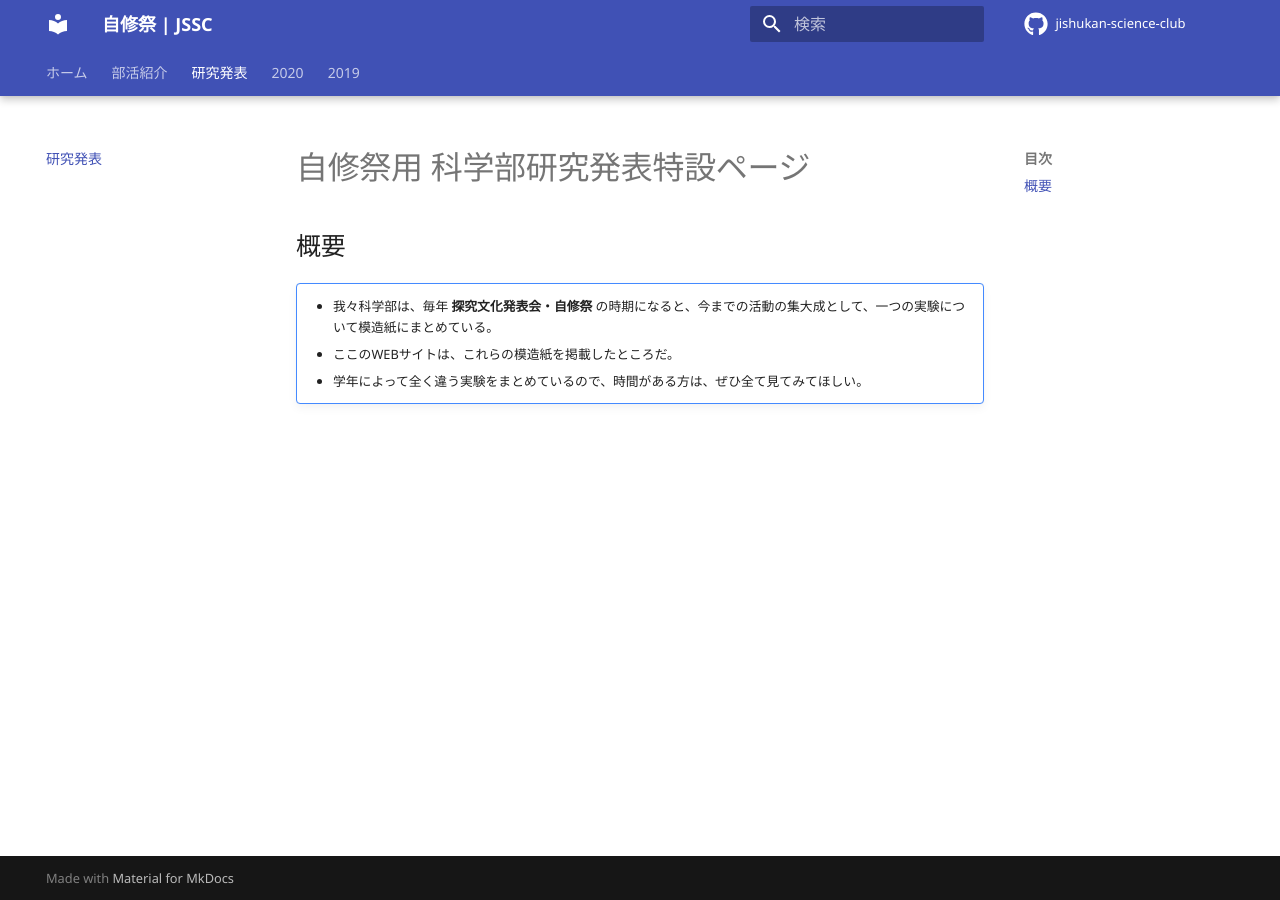
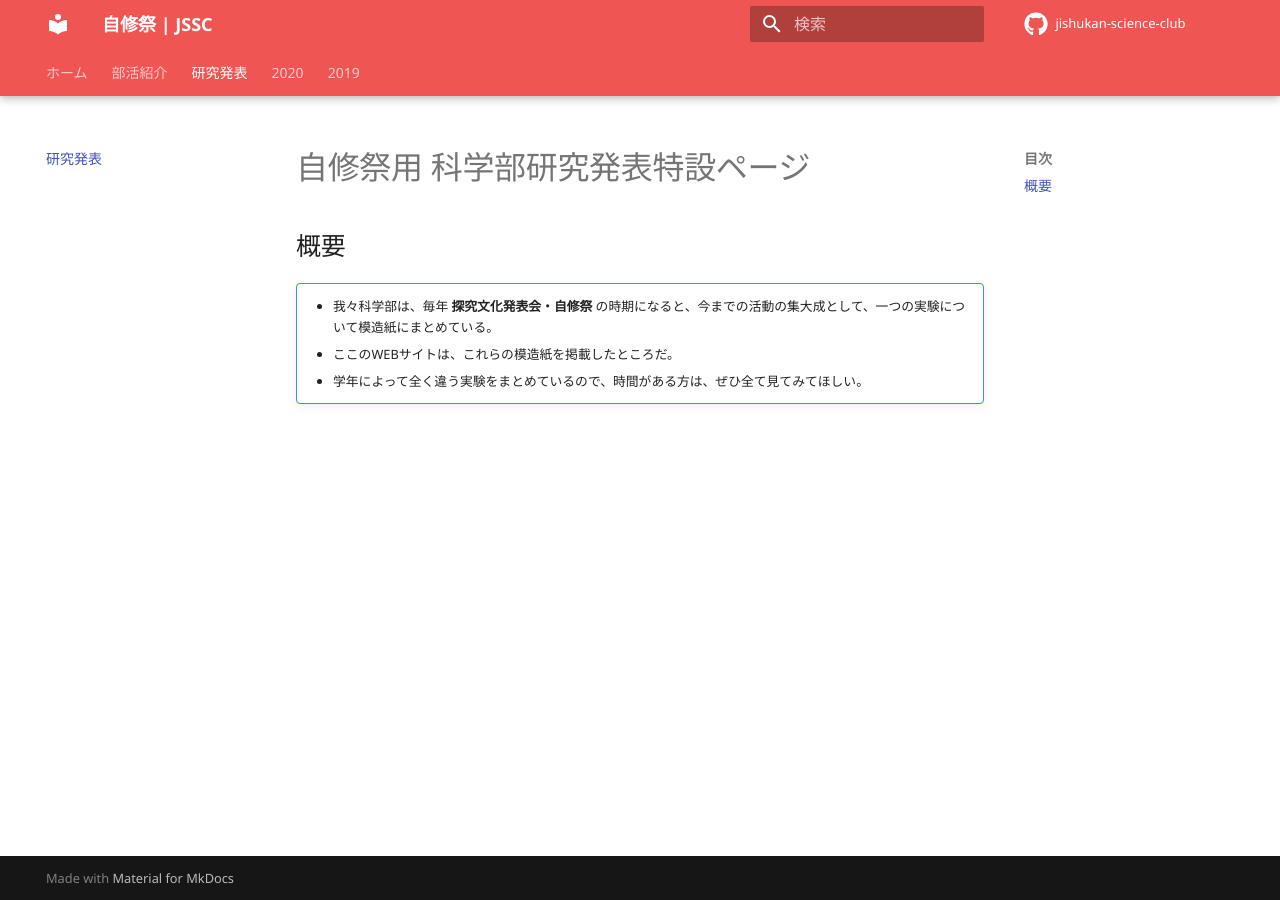
Before and after one commit to jishukan-science-club/tankyu, an MkDocs documentation site: the page built from docs/index.md, in a window 1280 px wide. Built offline with MkDocs 1.6.1 and Material for MkDocs 9.7.7, drawn with Linux system fonts in a browser that asks for light colours; comment, search, counter and statistics services are not loaded.

Commit message:
[Change]: 色を変更

```diff
--- a/mkdocs.yml
+++ b/mkdocs.yml
@@ -10,8 +10,8 @@ theme:
     name: material
     palette:
         scheme: preference
-        primary: indigo
-        accent: amber
+        primary: red
+        accent: red
     font:
         text: Noto Sans
     language: ja
```
